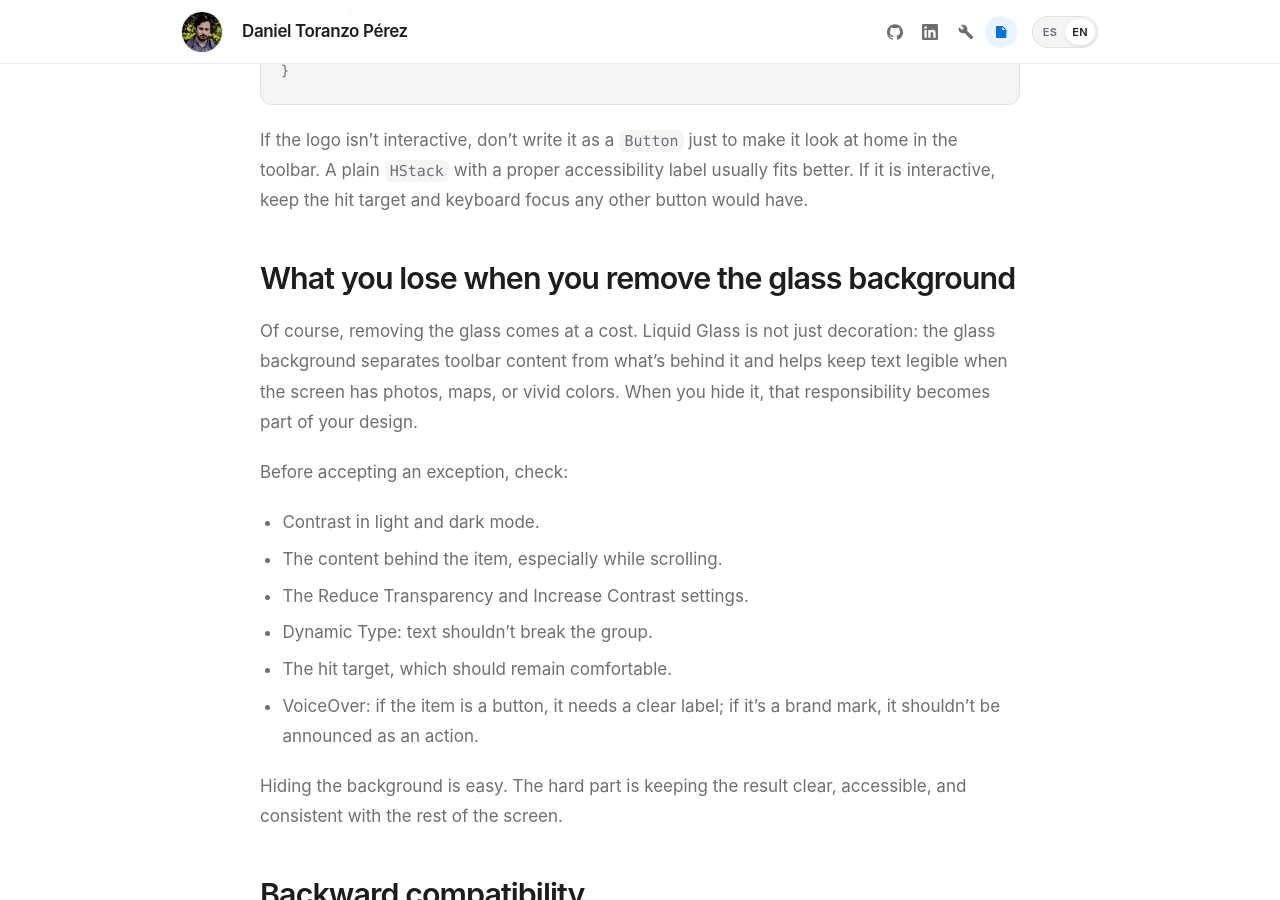
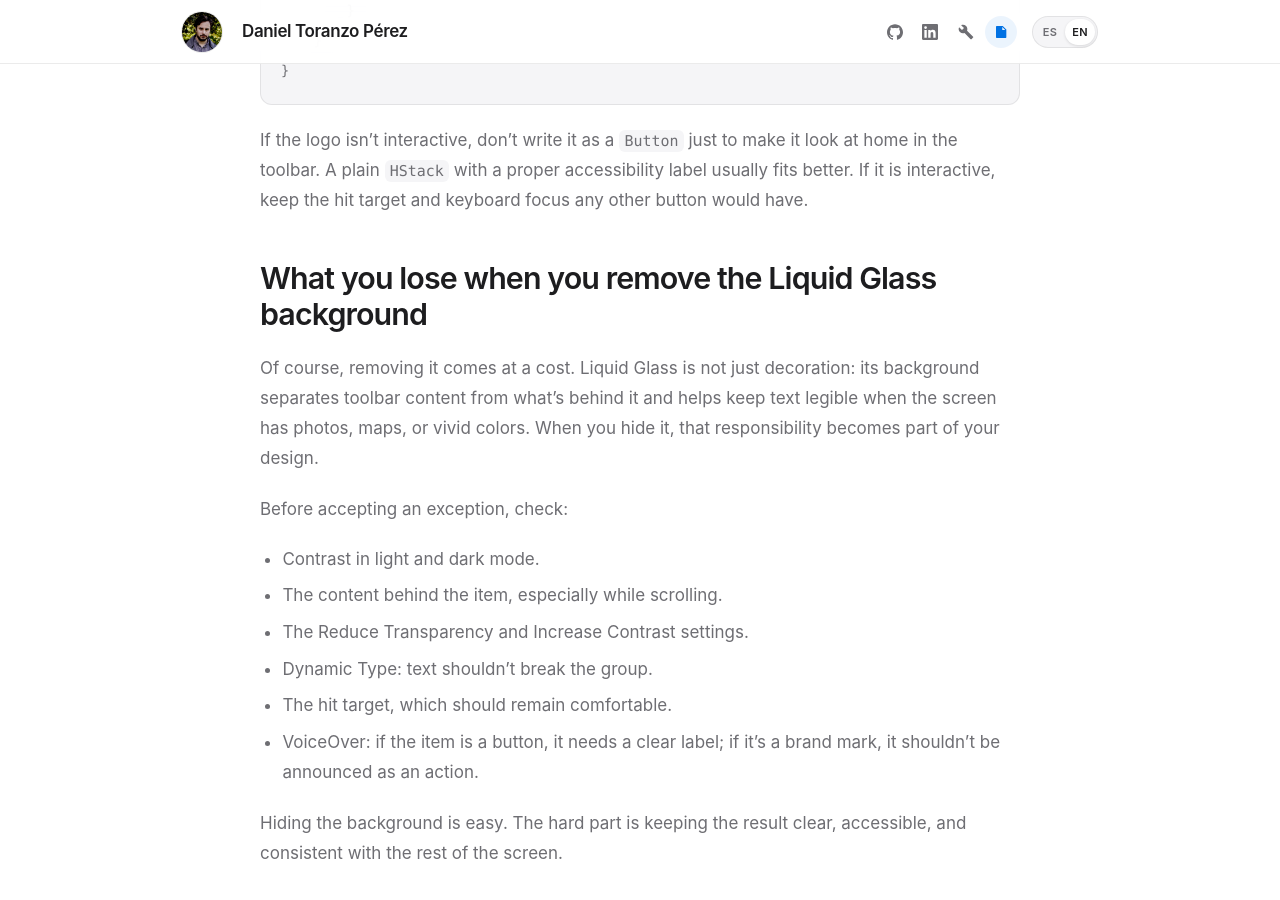
Before and after one commit to obocat/daniel_toranzo_perez, a Jekyll site: the page built from _posts/2026-11-11-swiftui-toolbar-sin-liquid-glass.markdown, in a window 1280 px wide and 900 px high, scrolled down 2983 px. Built offline with Jekyll 4.4.1, drawn with Linux system fonts in a browser that asks for light colours; some of the changed text lies outside the part shown.

Commit message:
docs: use Liquid Glass in English prose (#21)

```diff
--- a/_posts/2026-11-11-swiftui-toolbar-sin-liquid-glass.markdown
+++ b/_posts/2026-11-11-swiftui-toolbar-sin-liquid-glass.markdown
@@ -211,7 +211,7 @@ Antes de cerrar, un repaso rápido. No todo es diseño: una excepción visual ta
 
 <div class="lang-en" lang="en" markdown="1">
 
-Liquid Glass is the visual language Apple introduced in iOS 26. It changes how bars, buttons, and sheets are grouped and drawn: toolbar items share a glass background that adapts to the content behind them. For most screens, adopting it is the right call.
+Liquid Glass is the visual language Apple introduced in iOS 26. It changes how bars, buttons, and sheets are grouped and drawn: toolbar items share a Liquid Glass background that adapts to the content behind them. For most screens, adopting it is the right call.
 
 But there are exceptions. Sometimes, because of product design or brand identity, we're asked to keep a specific component without that background: a logo that already has its own shape, an avatar that needs a solid color, or a control that should sit on its own surface. You don't have to abandon the whole system to do it. SwiftUI has an API designed for exactly this exception.
 
@@ -243,7 +243,7 @@ What matters is where it goes: after the closing brace of `ToolbarItemGroup`, no
 
 ## What it actually does
 
-Before using it, it's worth understanding what changes and what doesn't. The name describes the behavior: it controls the visibility of the background shared by toolbar items. Passing `.hidden` tells the system to stop drawing that shared background and places the item in its own grouping. It is not `background(.clear)` or a transparency trick: it is an instruction to the system not to apply the glass effect to that content.
+Before using it, it's worth understanding what changes and what doesn't. The name describes the behavior: it controls the visibility of the background shared by toolbar items. Passing `.hidden` tells the system to stop drawing that shared background and places the item in its own grouping. It is not `background(.clear)` or a transparency trick: it is an instruction to the system not to apply the Liquid Glass effect to that content.
 
 With a single item, the result is that item without the shared capsule; with several, the whole group stops using the shared background. The buttons remain interactive: what changes is the visual treatment of the container, not its behavior. The rest of the toolbar items keep theirs.
 
@@ -282,9 +282,9 @@ struct BrandToolbarView: View {
 
 If the logo isn't interactive, don't write it as a `Button` just to make it look at home in the toolbar. A plain `HStack` with a proper accessibility label usually fits better. If it is interactive, keep the hit target and keyboard focus any other button would have.
 
-## What you lose when you remove the glass background
+## What you lose when you remove the Liquid Glass background
 
-Of course, removing the glass comes at a cost. Liquid Glass is not just decoration: the glass background separates toolbar content from what's behind it and helps keep text legible when the screen has photos, maps, or vivid colors. When you hide it, that responsibility becomes part of your design.
+Of course, removing it comes at a cost. Liquid Glass is not just decoration: its background separates toolbar content from what's behind it and helps keep text legible when the screen has photos, maps, or vivid colors. When you hide it, that responsibility becomes part of your design.
 
 Before accepting an exception, check:
 
@@ -365,7 +365,7 @@ There is a nuance worth keeping in mind: if you still build with the iOS 26 SDK,
 
 With all this on the table, my position is clear: consistency with the system should be the default. Users learn once how iOS controls look and behave, and Liquid Glass is part of that visual language. Changing it in one isolated component can make people wonder whether it is a button, an ornament, or content.
 
-But consistency isn't an absolute rule. There are legitimate exceptions: a brand that already has its own language, a control that needs its own background to be legible, or a surface that shouldn't compete with the system glass. What matters is that it should be a deliberate, documented, and tested exception, not a way to avoid adapting the app.
+But consistency isn't an absolute rule. There are legitimate exceptions: a brand that already has its own language, a control that needs its own background to be legible, or a surface that shouldn't compete with the system's Liquid Glass. What matters is that it should be a deliberate, documented, and tested exception, not a way to avoid adapting the app.
 
 If someone asks for "no Liquid Glass in the whole app", the right conversation isn't about finding another magic key. It's about explaining the cost: global compatibility mode stops working for apps built with the iOS 27 SDK, and per-component exceptions have to be maintained. Propose adopting the system by default and isolating exceptions with a concrete justification.
 
```
